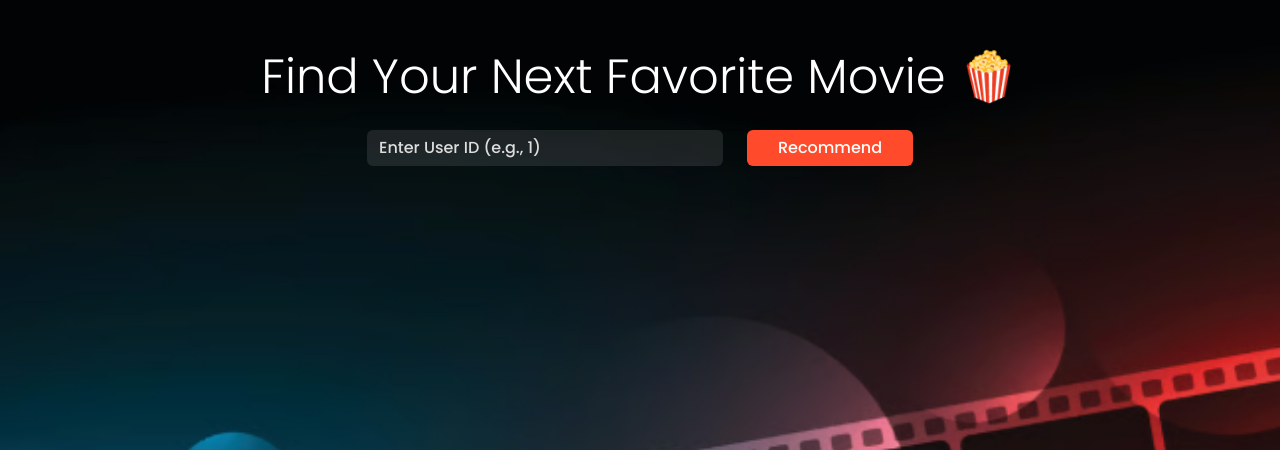
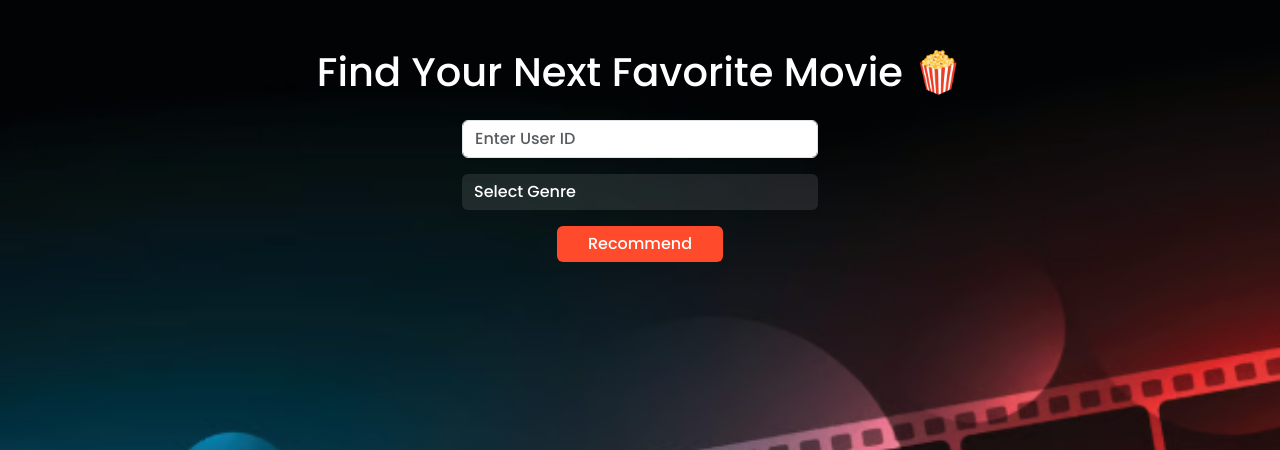
Before and after one commit to Vanshika218/movie-recommender, a Flask app: page / in a window 1280 px wide. Shown: the top 450 px of the page. Run offline with Flask 3, Linux system fonts and the light colour scheme; parts of the project's set-up code (start-up, migrations or seed data) failed here and were passed over.

Commit message:
Update index.html

```diff
--- a/templates/index.html
+++ b/templates/index.html
@@ -4,13 +4,8 @@
   <meta charset="UTF-8">
   <title>🎬 Movie Recommender</title>
   <meta name="viewport" content="width=device-width, initial-scale=1">
-
-  <!-- Bootstrap 5 -->
   <link href="https://cdn.jsdelivr.net/npm/bootstrap@5.3.0/dist/css/bootstrap.min.css" rel="stylesheet">
-
-  <!-- Google Fonts -->
   <link href="https://fonts.googleapis.com/css2?family=Poppins:wght@300;500;700&display=swap" rel="stylesheet">
-
   <style>
    body {
     font-family: 'Poppins', sans-serif;
@@ -18,64 +13,40 @@
     background-size: cover;
     color: white;
 }
-
-    .glass-card {
-      background: rgba(255, 255, 255, 0.12);
-      border-radius: 20px;
-      box-shadow: 0 8px 32px rgba(0, 0, 0, 0.37);
-      backdrop-filter: blur(8px);
-      border: 1px solid rgba(255, 255, 255, 0.18);
-      padding: 20px;
-      color: white;
-    }
-
-    .btn-custom {
-      background: #ff4b2b;
-      color: white;
-      border: none;
-    }
-
-    .btn-custom:hover {
-      background: #ff6a49;
-    }
-
-    .movie-poster {
-      height: 200px;
-      object-fit: cover;
-      border-radius: 10px;
-    }
-
-    .modal-content {
-      background-color: #1c1c1c;
-    }
-
-    .modal-body p {
-      margin-bottom: 10px;
-    }
-
-    input.form-control {
-      background: rgba(255,255,255,0.1);
-      color: white;
-      border: none;
-    }
-
-    input.form-control::placeholder {
-      color: #ddd;
-    }
+    .glass-card { background: rgba(255,255,255,0.12); border-radius: 20px; padding: 20px; margin-bottom: 20px; }
+    .btn-custom { background: #ff4b2b; color: white; border: none; }
+    .btn-custom:hover { background: #ff6a49; }
+    .movie-poster { height: 200px; object-fit: cover; border-radius: 10px; }
+    select.form-select { background: rgba(255,255,255,0.1); color: white; border: none; }
+    select.form-select option { color: black; }
   </style>
 </head>
 <body>
+<div class="container mt-5">
+  <div class="text-center mb-4"><h1>Find Your Next Favorite Movie 🍿</h1></div>
 
-  <div class="container mt-5">
-    <div class="text-center mb-4">
-      <h1 class="display-5">Find Your Next Favorite Movie 🍿</h1>
+  <form method="POST" class="text-center mb-5">
+    <div class="row justify-content-center mb-3">
+      <div class="col-md-4">
+        <input type="text" name="user_id" class="form-control" placeholder="Enter User ID" required>
+      </div>
     </div>
 
-    <form method="POST" class="text-center mb-5">
+    <div class="row justify-content-center mb-3">
+      <div class="col-md-4">
+        <select name="genre" class="form-select" required>
+          <option value="">Select Genre</option>
+          <option value="Action">Action</option>
+          <option value="Comedy">Comedy</option>
+          <option value="Romance">Romance</option>
+          <option value="Drama">Drama</option>
+          <option value="Thriller">Thriller</option>
+          <option value="Horror">Horror</option>
+        </select>
+      </div>
+    </div>
+
     <div class="row justify-content-center">
-        <div class="col-md-4">
-          <input type="text" name="user_id" class="form-control" placeholder="Enter User ID (e.g., 1)" required>
-        </div>
       <div class="col-md-2">
         <button type="submit" class="btn btn-custom w-100">Recommend</button>
       </div>
@@ -83,33 +54,26 @@
   </form>
 
   {% if recommendations %}
-    <div class="text-center">
-      <h3 class="mb-4">Recommended Movies:</h3>
-    </div>
     <div class="row justify-content-center">
       {% for movie in recommendations %}
-      <div class="col-md-4 mb-4">
+        <div class="col-md-4">
           <div class="glass-card text-center">
-          <img src="{{ movie[3] }}" alt="{{ movie[0] }}" class="img-fluid movie-poster mb-3">
-          <p><strong>Movie Name:</strong> {{ movie[0] }}</p>
-          <p><strong>Rating:</strong> {{ "%.2f"|format(movie[1]) if movie[1] else "N/A" }}</p>
-          <button class="btn btn-custom" data-bs-toggle="modal" data-bs-target="#modal{{ loop.index }}">
-            View Summary
-          </button>
+            <img src="{{ movie[3] }}" class="movie-poster mb-3">
+            <p><strong>Name:</strong> {{ movie[0] }}</p>
+            <p><strong>Rating:</strong> {{ "%.2f"|format(movie[1]) }}</p>
+            <p><strong>Genre:</strong> {{ movie[4] }}</p>
+            <button class="btn btn-custom" data-bs-toggle="modal" data-bs-target="#modal{{ loop.index }}">View Summary</button>
           </div>
         </div>
 
-      <!-- Modal Component -->
-      <div class="modal fade" id="modal{{ loop.index }}" tabindex="-1" aria-labelledby="modalLabel{{ loop.index }}" aria-hidden="true">
+        <div class="modal fade" id="modal{{ loop.index }}" tabindex="-1">
           <div class="modal-dialog modal-dialog-centered">
-          <div class="modal-content text-white">
+            <div class="modal-content text-white bg-dark">
               <div class="modal-header">
-              <h5 class="modal-title" id="modalLabel{{ loop.index }}">{{ movie[0] }}</h5>
-              <button type="button" class="btn-close btn-close-white" data-bs-dismiss="modal" aria-label="Close"></button>
+                <h5 class="modal-title">{{ movie[0] }}</h5>
+                <button type="button" class="btn-close btn-close-white" data-bs-dismiss="modal"></button>
               </div>
-            <div class="modal-body">
-              <p><strong>Summary:</strong> {{ movie[2] }}</p>
-            </div>
+              <div class="modal-body"><p>{{ movie[2] }}</p></div>
             </div>
           </div>
         </div>
@@ -118,7 +82,6 @@
   {% endif %}
 </div>
 
-  <!-- Bootstrap JS -->
 <script src="https://cdn.jsdelivr.net/npm/bootstrap@5.3.0/dist/js/bootstrap.bundle.min.js"></script>
 </body>
 </html>
```
Lines whose indentation alone changed are shown as unchanged.
